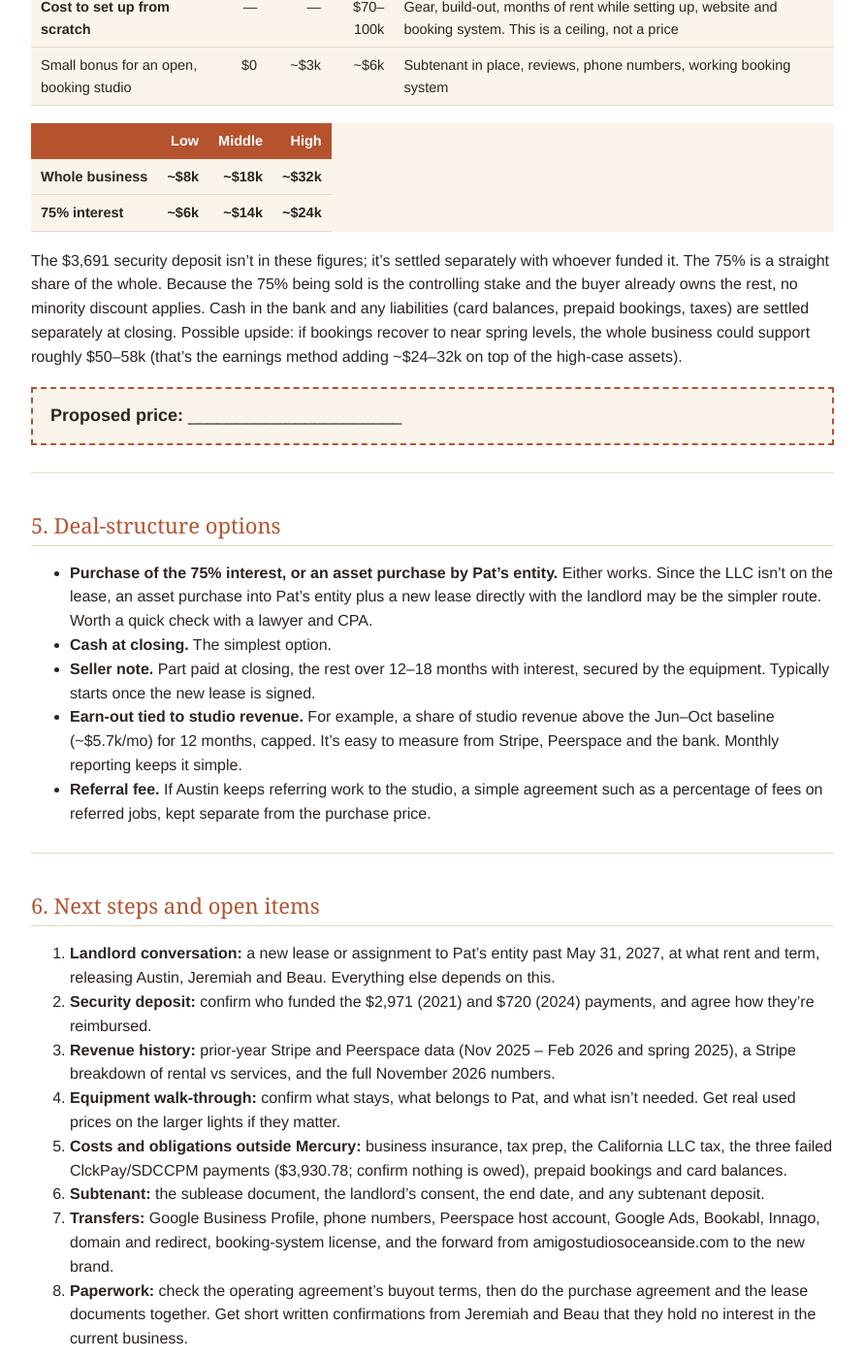
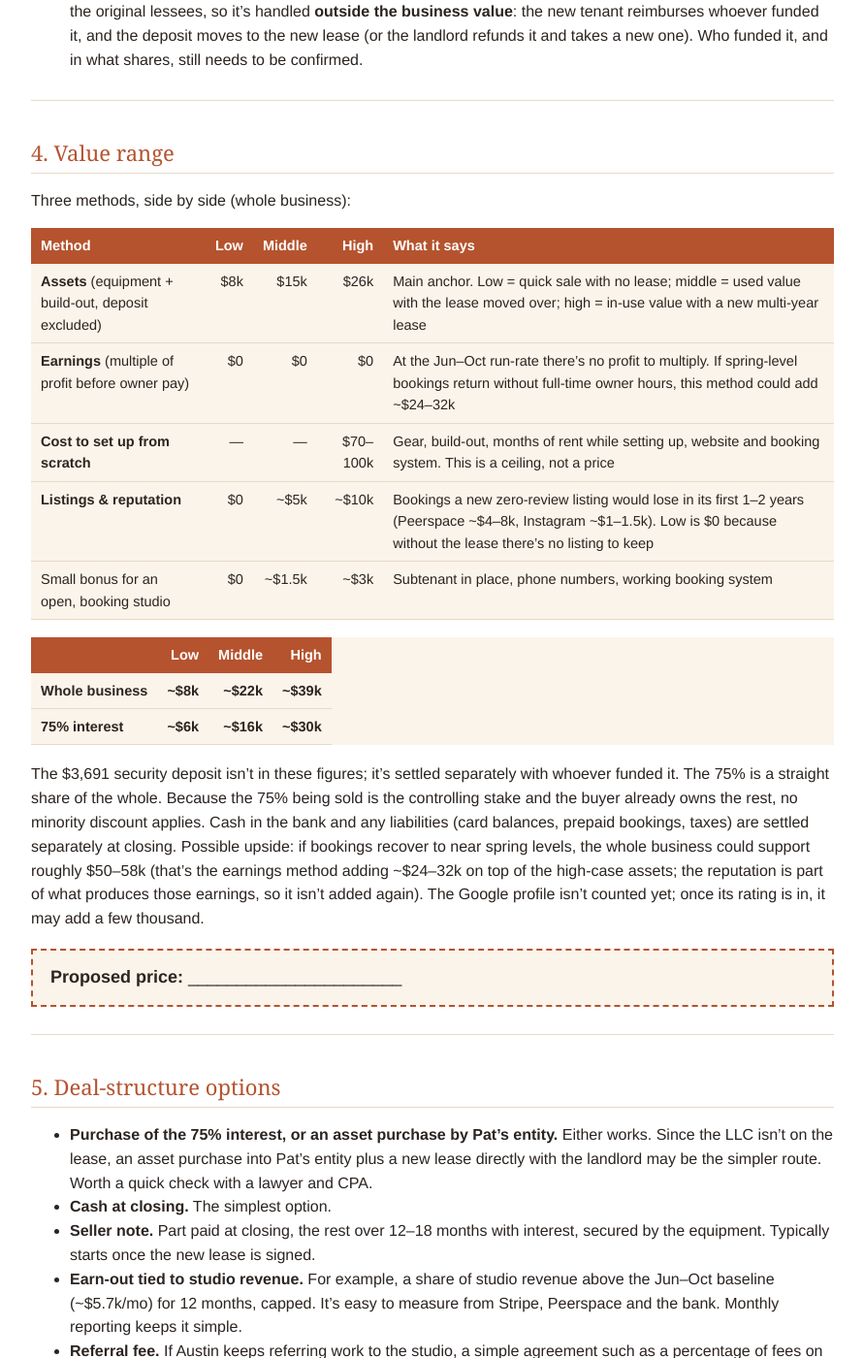
Before and after one commit to amigostudios/amigo-handoff, a Jekyll site: the page built from valuation.md, in a window 1280 px wide and 1400 px high, scrolled down 2944 px. Shown: the whole window at 97% size, without its empty margins (194-1085 px from the left). Built offline with Jekyll 4.4.1, drawn with Linux system fonts in a browser that asks for light colours; some of the changed text lies outside the part shown.

Commit message:
Valuation: listings & reputation line; add listings to what's included
Co-Authored-By: Claude Opus 5.5 <noreply@anthropic.com>

```diff
--- a/valuation.md
+++ b/valuation.md
@@ -50,7 +50,19 @@ To check together: whether the two tube lights belong to the studio or to Pat's
 
 **Build-out** (stays with the space): slatted wood divider and shelves, reclaimed-wood wall panels, kitchenette, pendants, closet shelving. About **$17.3k** to replace new. It's only worth something while there's a lease to use it under: roughly $1.9k for the ~6.5 months left on the current term, up to ~$8.6k if a new multi-year lease is signed.
 
-**Systems, listings and reviews:** the website and booking system (custom booking, Stripe, GoHighLevel, Supabase), the Google Business Profile and its reviews, the Peerspace listing (5.0, 9 reviews; transfer to be confirmed with Peerspace), Bookabl, the Google Ads account, both phone numbers, and the Innago account. Since the studio is being rebranded, **the Amigo name isn't used after hand off**, and amigostudiosoceanside.com forwards to the new brand so search traffic carries over. The booking-system code is offered under a permanent license for the studio's use. Ownership of the code and the details are to agree.
+**Systems:** the website and booking system (custom booking, Stripe, GoHighLevel, Supabase), Bookabl, the Google Ads account, both phone numbers, and the Innago account. Since the studio is being rebranded, **the Amigo name isn't used after hand off**, and amigostudiosoceanside.com forwards to the new brand so search traffic carries over. The booking-system code is offered under a permanent license for the studio's use. Ownership of the code and the details are to agree.
+
+**Listings & reputation** (built up over about 5 years, included and rebranded):
+
+| Listing | Rating |
+|---|---|
+| Peerspace, photo/video studio | 5.0, 86 reviews, Power Host |
+| Peerspace, podcast studio | 5.0, 9 reviews, Power Host |
+| ShareGrid (gear rentals and sales; Austin's personal profile) | 94 reviews, 100% positive |
+| Instagram @amigostudiosoceanside | ~6.6K followers |
+| Google Business Profile | rating and review count to be added |
+
+Renaming a listing or handle on the same account keeps its reviews and followers. A new account starts at zero. So their value depends on handing over the accounts themselves, through each platform's own process. Peerspace brings in about $8.5–10.7k a year from ~2 bookings a month, and at that pace rebuilding 95 reviews would take 4–5 years. The value below is what a new zero-review listing would likely lose in bookings over its first one to two years. ShareGrid covers gear rental rather than studio bookings, and no ShareGrid income runs through the studio account, so it's valued at little or nothing unless the gear-rental side continues. A "formerly Amigo Studios" line on the listings for a few months keeps the older reviews credible.
 
 **Subtenant:** $1,046/mo through Innago (about 18% of current studio revenue, covering about 27% of the rent). They're staying. The landlord's consent to the sublease should be written into the new lease.
 
@@ -76,14 +88,15 @@ Three methods, side by side (whole business):
 | **Assets** (equipment + build-out, deposit excluded) | $8k | $15k | $26k | Main anchor. Low = quick sale with no lease; middle = used value with the lease moved over; high = in-use value with a new multi-year lease |
 | **Earnings** (multiple of profit before owner pay) | $0 | $0 | $0 | At the Jun–Oct run-rate there's no profit to multiply. If spring-level bookings return without full-time owner hours, this method could add ~$24–32k |
 | **Cost to set up from scratch** | — | — | $70–100k | Gear, build-out, months of rent while setting up, website and booking system. This is a ceiling, not a price |
-| Small bonus for an open, booking studio | $0 | ~$3k | ~$6k | Subtenant in place, reviews, phone numbers, working booking system |
+| **Listings & reputation** | $0 | ~$5k | ~$10k | Bookings a new zero-review listing would lose in its first 1–2 years (Peerspace ~$4–8k, Instagram ~$1–1.5k). Low is $0 because without the lease there's no listing to keep |
+| Small bonus for an open, booking studio | $0 | ~$1.5k | ~$3k | Subtenant in place, phone numbers, working booking system |
 
 | | Low | Middle | High |
 |---|---:|---:|---:|
-| **Whole business** | **~$8k** | **~$18k** | **~$32k** |
-| **75% interest** | **~$6k** | **~$14k** | **~$24k** |
+| **Whole business** | **~$8k** | **~$22k** | **~$39k** |
+| **75% interest** | **~$6k** | **~$16k** | **~$30k** |
 
-The $3,691 security deposit isn't in these figures; it's settled separately with whoever funded it. The 75% is a straight share of the whole. Because the 75% being sold is the controlling stake and the buyer already owns the rest, no minority discount applies. Cash in the bank and any liabilities (card balances, prepaid bookings, taxes) are settled separately at closing. Possible upside: if bookings recover to near spring levels, the whole business could support roughly $50–58k (that's the earnings method adding ~$24–32k on top of the high-case assets).
+The $3,691 security deposit isn't in these figures; it's settled separately with whoever funded it. The 75% is a straight share of the whole. Because the 75% being sold is the controlling stake and the buyer already owns the rest, no minority discount applies. Cash in the bank and any liabilities (card balances, prepaid bookings, taxes) are settled separately at closing. Possible upside: if bookings recover to near spring levels, the whole business could support roughly $50–58k (that's the earnings method adding ~$24–32k on top of the high-case assets; the reputation is part of what produces those earnings, so it isn't added again). The Google profile isn't counted yet; once its rating is in, it may add a few thousand.
 
 <div class="price"><strong>Proposed price:</strong> ______________________</div>
 
@@ -107,7 +120,7 @@ The $3,691 security deposit isn't in these figures; it's settled separately with
 4. **Equipment walk-through:** confirm what stays, what belongs to Pat, and what isn't needed. Get real used prices on the larger lights if they matter.
 5. **Costs and obligations outside Mercury:** business insurance, tax prep, the California LLC tax, the three failed ClckPay/SDCCPM payments ($3,930.78; confirm nothing is owed), prepaid bookings and card balances.
 6. **Subtenant:** the sublease document, the landlord's consent, the end date, and any subtenant deposit.
-7. **Transfers:** Google Business Profile, phone numbers, Peerspace host account, Google Ads, Bookabl, Innago, domain and redirect, booking-system license, and the forward from amigostudiosoceanside.com to the new brand.
+7. **Transfers:** confirm with Peerspace whose host account the listings sit under (the podcast listing shows "Michael B.") and that it can move to Pat's entity with the reviews; capture the Google rating. Then hand over the Google Business Profile, phone numbers, Peerspace host account, Instagram (renamed, not new), ShareGrid if wanted, Google Ads, Bookabl, Innago, domain and redirect, booking-system license, and the forward from amigostudiosoceanside.com to the new brand.
 8. **Paperwork:** check the operating agreement's buyout terms, then do the purchase agreement and the lease documents together. Get short written confirmations from Jeremiah and Beau that they hold no interest in the current business.
 
 
```
Also changed, not shown: index.md (+12 -0 lines), 1 other file.
